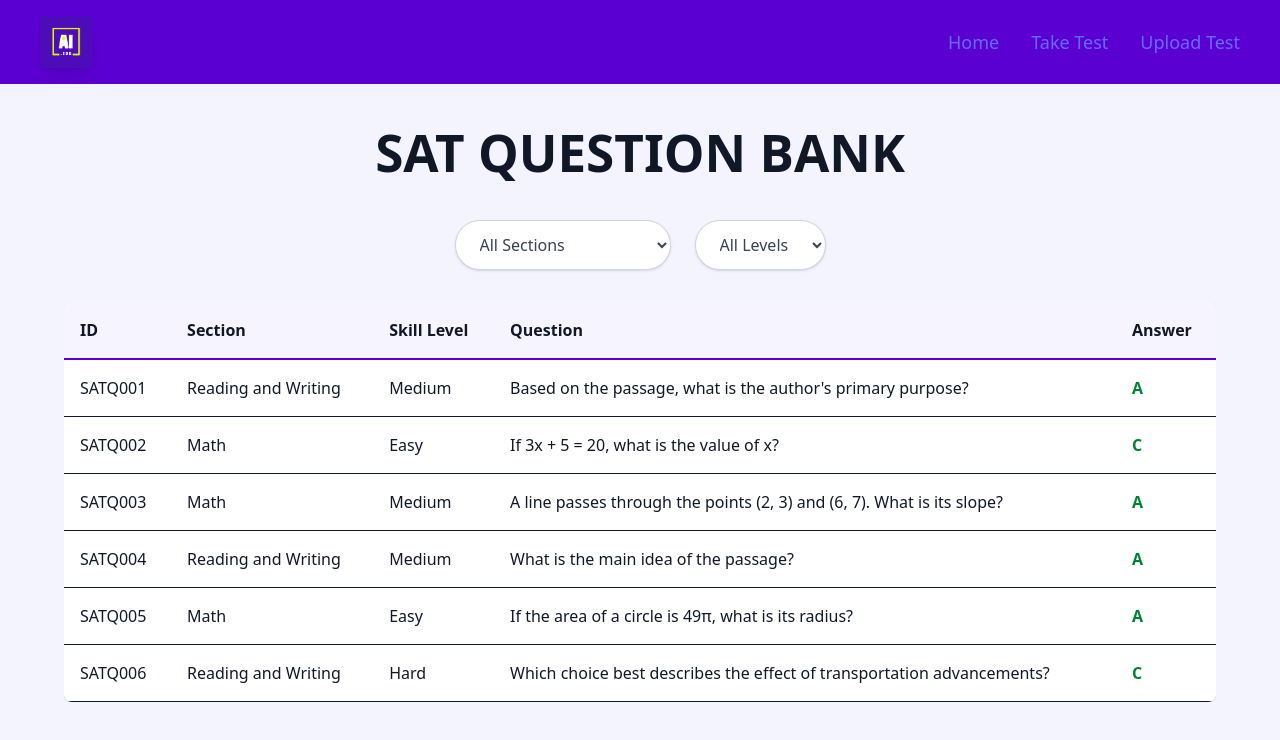
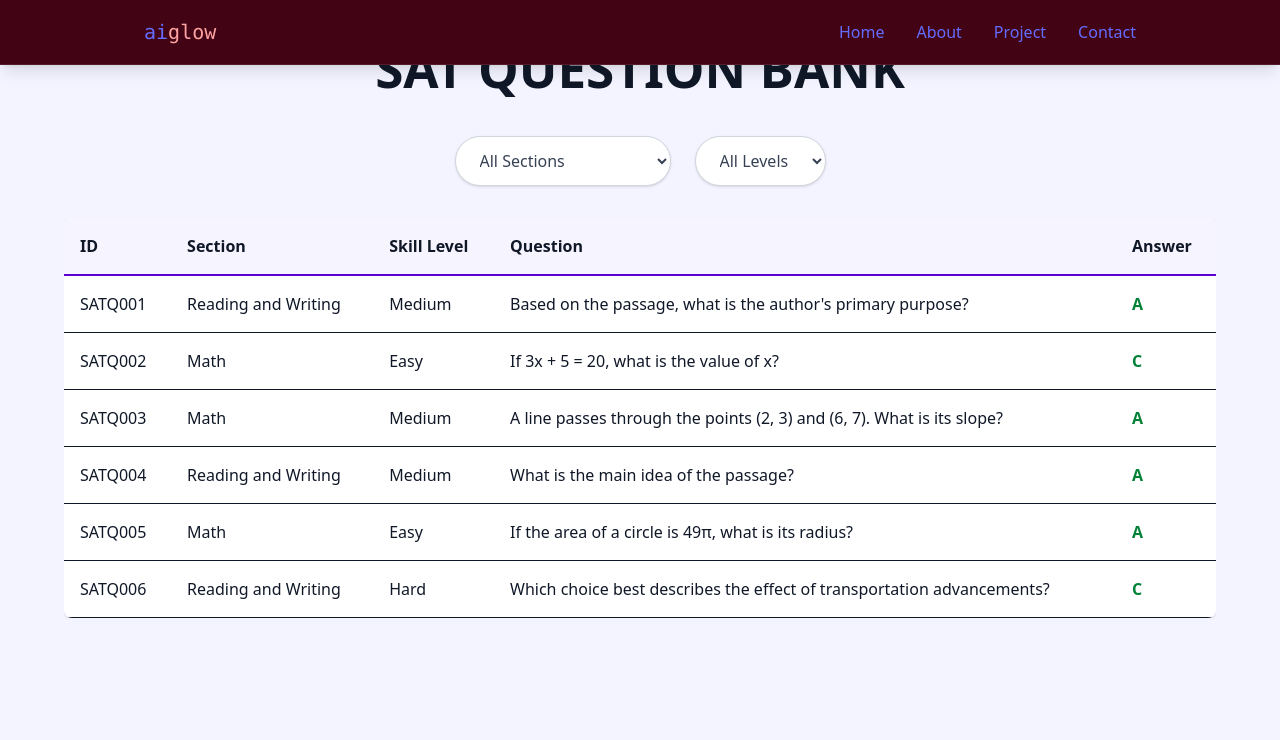
Before and after one commit to baohuy1303/ai-glow-sat, a React (Vite) app in the folder frontend/: page / in a window 1280 px wide. Shown: the top 740 px of the page. Built offline with nearby package versions, Linux system fonts and the light colour scheme; no server answers.

Commit message:
Reapply navbar after rebase

```diff
--- a/frontend/src/components/Navbar.jsx
+++ b/frontend/src/components/Navbar.jsx
@@ -1,23 +1,30 @@
-import logo from "../assets/aiglow_logo.png";
+import {useEffect} from "react";
 
-export default function Navbar() {
+export default function NavBar({menuOpen, setMenuOpen}) {
+    useEffect(() => {
+        document.body.style.overflowY = menuOpen ? "hidden" : "";
+    }, [menuOpen]);
+
     return (
-      <nav className="flex items-center justify-between px-10 py-4 bg-[#5B00D2] text-white">
-        {/* Logo */}
-        <img src={logo} alt="Login Background" className="w-13 max-w-md rounded shadow-lg"></img>
+    <nav className ="fixed top-0 w-full z-40 bg-[#420414] backdrop-blur-lg border-b border-white/10 shadow-lg">
+        <div className = "max-w-5xl mx-auto px-4">
+            <div className="flex justify-between items-center h-16">
+                <a href="#home" className="font-mono text-xl font-bold text-white">
+                    {" "}
+                    ai<span className="text-red-300">glow</span>{" "}
+                </a>
+                <div className="w-7 h-5 relative cursor-pointer z-40 md:hidden" onClick={() => setMenuOpen((prev) => !prev)}>
+                    &#9776;
+                </div>
 
-        {/* Navigation Links */}
-        <div className="flex gap-8 text-lg">
-          <a href="/" className="hover:underline">
-            Home
-          </a>
-          <a href="#" className="hover:underline">
-            Take Test
-          </a>
-          <a href="#" className="hover:underline">
-            Upload Test
-          </a>
+                <div className="hidden md:flex items-center space-x-8">
+                    <a href="#home" className="text-gray-200 hover:text-white transition-colors">{""}Home{""}</a>
+                    <a href="#about" className="text-gray-200 hover:text-white transition-colors">{""}About{""}</a>
+                    <a href="#project" className="text-gray-200 hover:text-white transition-colors">{""}Project{""}</a>
+                    <a href="#contact" className="text-gray-200 hover:text-white transition-colors">{""}Contact{""}</a>
+                </div>
+            </div>
         </div>
-      </nav>
-    );
-  }
+    </nav>
+    )
+}
```
